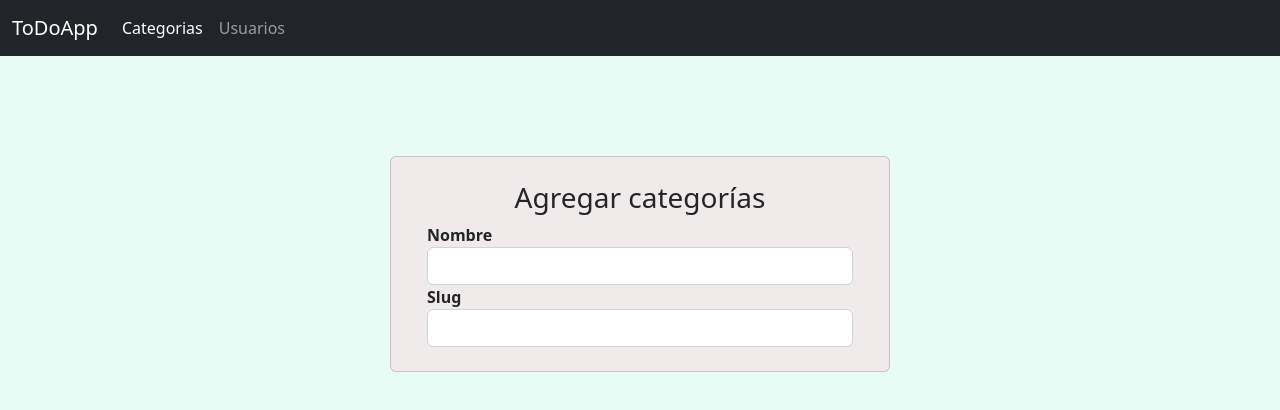
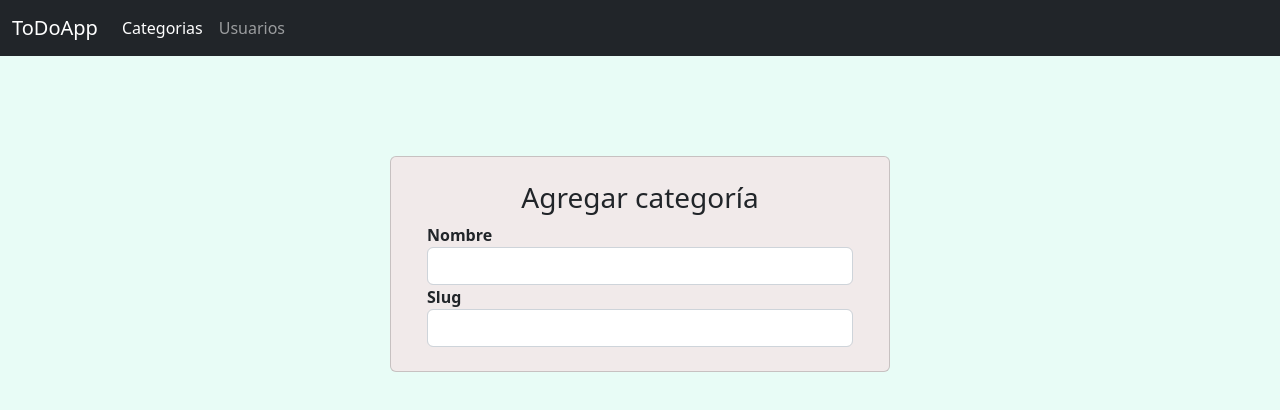
Before and after one commit to palenquiana/react-app, a React (Create React App) app: page /categories/add in a window 1280 px wide. Shown: the top 410 px of the page. Built offline with nearby package versions, Linux system fonts and the light colour scheme.

Commit message:
Feat: form add/edit category and route

```diff
--- a/src/Pages/Categories/AddCategory/index.tsx
+++ b/src/Pages/Categories/AddCategory/index.tsx
@@ -1,31 +1,9 @@
-import React from 'react';
-import { Button } from '../../../Components';
+import { AddEditCategory } from '../Form';
 
 const AddCategory = () => {
 
     return (
-        <div className="container card card-form primary-form p-4">
-            <h3 className="text-center">Agregar categorías</h3>
-            <form>
-                <div className='d-block flex-column container align-items-center' >
-                    <div className='flex-column'>
-                        <label htmlFor="nameCat" className="fw-semibold">Nombre</label>
-                        <input type="text" className="form-control"/>
-
-                    </div>
-                    <div className='flex-column'>
-                        <label htmlFor="nameSlug" className="fw-semibold">Slug</label>
-                        <input type="text" className="form-control" />
-                    </div>
-
-                    {/* <Button className='btn' onClick={()=>} text="Agregar" type='submit'/> */}
-
-                </div>
-
-
-            </form>
-
-        </div>
+        <AddEditCategory title="Agregar categoría" />
     )
 }
 
--- /dev/null
+++ b/src/Pages/Categories/Edit/index.tsx
@@ -0,0 +1,10 @@
+import { AddEditCategory } from '../Form';
+
+const EditCategory = () => {
+
+    return (
+        <AddEditCategory title="Editar categoría" />
+    )
+}
+
+export { EditCategory }
--- /dev/null
+++ b/src/Pages/Categories/Form/index.tsx
@@ -0,0 +1,33 @@
+import React, { FC } from 'react';
+import { Button } from '../../../Components';
+import { Props } from '../../Form/type';
+
+const AddEditCategory: FC<Props>= ({title}) => {
+
+    return (
+        <div className="container card card-form primary-form p-4">
+            <h3 className="text-center">{title}</h3>
+            <form>
+                <div className='d-block flex-column container align-items-center' >
+                    <div className='flex-column'>
+                        <label htmlFor="nameCat" className="fw-semibold">Nombre</label>
+                        <input type="text" className="form-control"/>
+
+                    </div>
+                    <div className='flex-column'>
+                        <label htmlFor="nameSlug" className="fw-semibold">Slug</label>
+                        <input type="text" className="form-control" />
+                    </div>
+
+                    {/* <Button className='btn' onClick={()=>} text="Agregar" type='submit'/> */}
+
+                </div>
+
+
+            </form>
+
+        </div>
+    )
+}
+
+export { AddEditCategory }
--- a/src/Pages/Categories/index.ts
+++ b/src/Pages/Categories/index.ts
@@ -1,3 +1,4 @@
 export { AddCategory } from './AddCategory'
 export { ViewCategories } from './ViewCategories'
 export { OutletCategories } from './Outlet'
+export { EditCategory } from './Edit'
--- a/src/Pages/index.ts
+++ b/src/Pages/index.ts
@@ -2,4 +2,4 @@ export { ViewTasks, AddTask, OutletTasks,EditTask } from './Tasks'
 export { ViewUser,AddUser, OutletUser,EditUser } from "./Users"
 export { Register } from "./Register"
 export { Login } from "./Login"
-export { AddCategory,OutletCategories,ViewCategories } from "./Categories"
+export { AddCategory,OutletCategories,ViewCategories,EditCategory } from "./Categories"
--- a/src/index.tsx
+++ b/src/index.tsx
@@ -3,7 +3,7 @@ import { BrowserRouter, Route, Routes } from 'react-router-dom';
 import App from './App';
 import { Navbar } from './Components';
 import { ViewTasks, AddTask, OutletTasks, EditTask } from './Pages';
-import { AddCategory, OutletCategories, ViewCategories } from './Pages/Categories';
+import { AddCategory, EditCategory, OutletCategories, ViewCategories } from './Pages/Categories';
 import { ViewUser,AddUser,OutletUser,EditUser } from './Pages'
 
 
@@ -24,6 +24,7 @@ root.render(
         <Route path="categories" element={<OutletCategories />}>
           <Route index element={<ViewCategories />}/>
           <Route path='add' element={<AddCategory />} />
+          <Route path='edit' element={<EditCategory />} />
         </Route>
 
         <Route path="user" element={<OutletUser />}>
```
